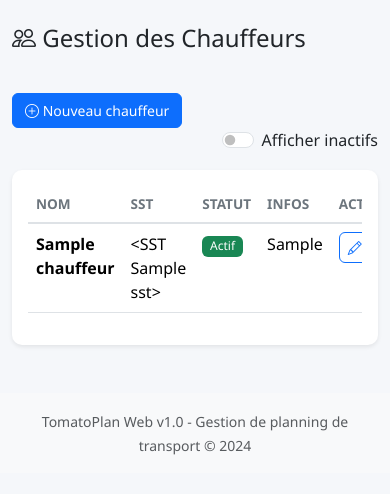
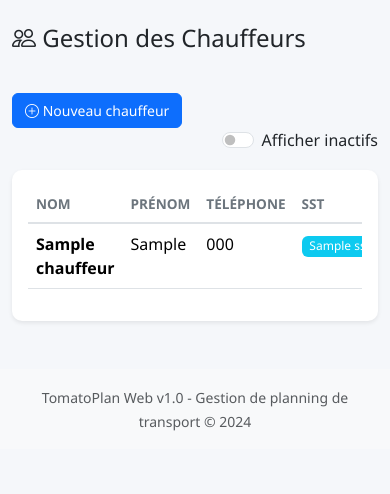
Before and after one commit to sojjos/tomatoplan, a Flask app: page /chauffeurs/ in a window 390 px wide. Shown: the part 57-551 px from the top of the page. Run offline with Flask 3, Linux system fonts and the light colour scheme; a user stored in the database is signed in; tables that the repository leaves empty hold one stand-in row (values such as "Sample post"); some libraries are stand-ins or nearby versions.

Commit message:
Fix: Met à jour le template chauffeurs pour utiliser le nouveau schéma (prenom, telephone, sst_id)

```diff
--- a/tomatoplan-web/app/routes/chauffeurs.py
+++ b/tomatoplan-web/app/routes/chauffeurs.py
@@ -6,7 +6,7 @@ from flask_login import login_required, current_user
 from datetime import datetime
 import json
 
-from app.models import db, Chauffeur, DisponibiliteChauffeur, ActivityLog
+from app.models import db, Chauffeur, DisponibiliteChauffeur, ActivityLog, SST
 from app.permissions import permission_required
 
 bp = Blueprint('chauffeurs', __name__, url_prefix='/chauffeurs')
@@ -25,12 +25,14 @@ def index():
         chauffeurs = Chauffeur.query.order_by(Chauffeur.nom).all()
 
     can_manage = current_user.has_permission('manage_drivers')
+    sst_list = SST.query.filter_by(actif=True).order_by(SST.nom).all()
 
     return render_template(
         'chauffeurs/index.html',
         chauffeurs=chauffeurs,
         can_manage=can_manage,
-        actifs_only=actifs_only
+        actifs_only=actifs_only,
+        sst_list=sst_list
     )
 
 
--- a/tomatoplan-web/app/templates/chauffeurs/index.html
+++ b/tomatoplan-web/app/templates/chauffeurs/index.html
@@ -34,6 +34,8 @@
                         <thead>
                             <tr>
                                 <th>Nom</th>
+                                <th>Prénom</th>
+                                <th>Téléphone</th>
                                 <th>SST</th>
                                 <th>Statut</th>
                                 <th>Infos</th>
@@ -46,7 +48,15 @@
                             {% for chauffeur in chauffeurs %}
                             <tr>
                                 <td><strong>{{ chauffeur.nom }}</strong></td>
-                                <td>{{ chauffeur.sst or '-' }}</td>
+                                <td>{{ chauffeur.prenom or '-' }}</td>
+                                <td>{{ chauffeur.telephone or '-' }}</td>
+                                <td>
+                                    {% if chauffeur.sst %}
+                                        <span class="badge bg-info">{{ chauffeur.sst.nom }}</span>
+                                    {% else %}
+                                        <span class="text-muted">-</span>
+                                    {% endif %}
+                                </td>
                                 <td>
                                     {% if chauffeur.actif %}
                                         <span class="badge bg-success">Actif</span>
@@ -70,7 +80,7 @@
                             </tr>
                             {% else %}
                             <tr>
-                                <td colspan="{{ '5' if can_manage else '4' }}" class="text-center">Aucun chauffeur trouvé</td>
+                                <td colspan="{{ '7' if can_manage else '6' }}" class="text-center">Aucun chauffeur trouvé</td>
                             </tr>
                             {% endfor %}
                         </tbody>
@@ -98,8 +108,21 @@
                         <input type="text" class="form-control" id="chauffeurNom" required>
                     </div>
                     <div class="mb-3">
-                        <label for="chauffeurSST" class="form-label">SST</label>
-                        <input type="text" class="form-control" id="chauffeurSST">
+                        <label for="chauffeurPrenom" class="form-label">Prénom</label>
+                        <input type="text" class="form-control" id="chauffeurPrenom">
+                    </div>
+                    <div class="mb-3">
+                        <label for="chauffeurTelephone" class="form-label">Téléphone</label>
+                        <input type="tel" class="form-control" id="chauffeurTelephone" placeholder="+33 6 12 34 56 78">
+                    </div>
+                    <div class="mb-3">
+                        <label for="chauffeurSstId" class="form-label">SST</label>
+                        <select class="form-select" id="chauffeurSstId">
+                            <option value="">-- Aucun --</option>
+                            {% for sst in sst_list %}
+                            <option value="{{ sst.id }}">{{ sst.nom }}</option>
+                            {% endfor %}
+                        </select>
                     </div>
                     <div class="mb-3">
                         <label for="chauffeurInfos" class="form-label">Informations</label>
@@ -143,7 +166,9 @@ function editChauffeur(chauffeur) {
     document.getElementById('chauffeurModalTitle').textContent = 'Modifier chauffeur';
     document.getElementById('chauffeurId').value = chauffeur.id;
     document.getElementById('chauffeurNom').value = chauffeur.nom;
-    document.getElementById('chauffeurSST').value = chauffeur.sst || '';
+    document.getElementById('chauffeurPrenom').value = chauffeur.prenom || '';
+    document.getElementById('chauffeurTelephone').value = chauffeur.telephone || '';
+    document.getElementById('chauffeurSstId').value = chauffeur.sst_id || '';
     document.getElementById('chauffeurInfos').value = chauffeur.infos || '';
     document.getElementById('chauffeurActif').checked = chauffeur.actif;
     chauffeurModal.show();
@@ -153,7 +178,9 @@ async function saveChauffeur() {
     const id = document.getElementById('chauffeurId').value;
     const data = {
         nom: document.getElementById('chauffeurNom').value,
-        sst: document.getElementById('chauffeurSST').value,
+        prenom: document.getElementById('chauffeurPrenom').value,
+        telephone: document.getElementById('chauffeurTelephone').value,
+        sst_id: document.getElementById('chauffeurSstId').value || null,
         infos: document.getElementById('chauffeurInfos').value,
         actif: document.getElementById('chauffeurActif').checked
     };
```
